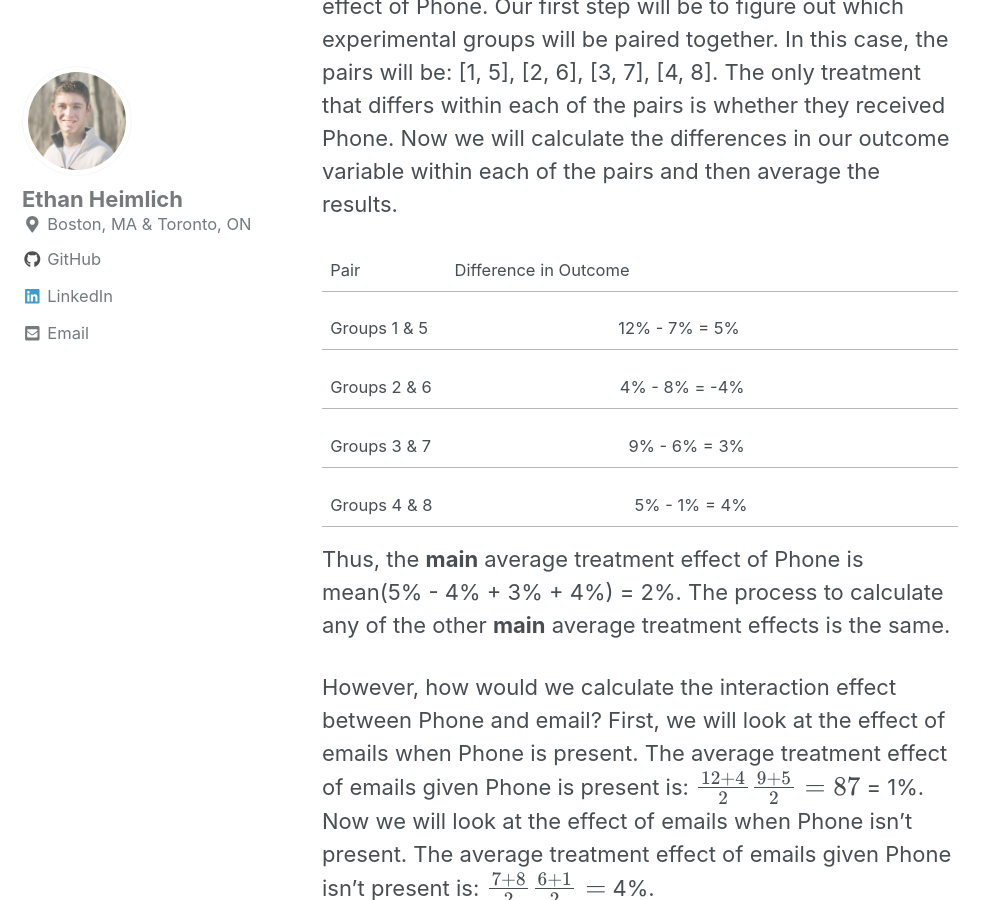
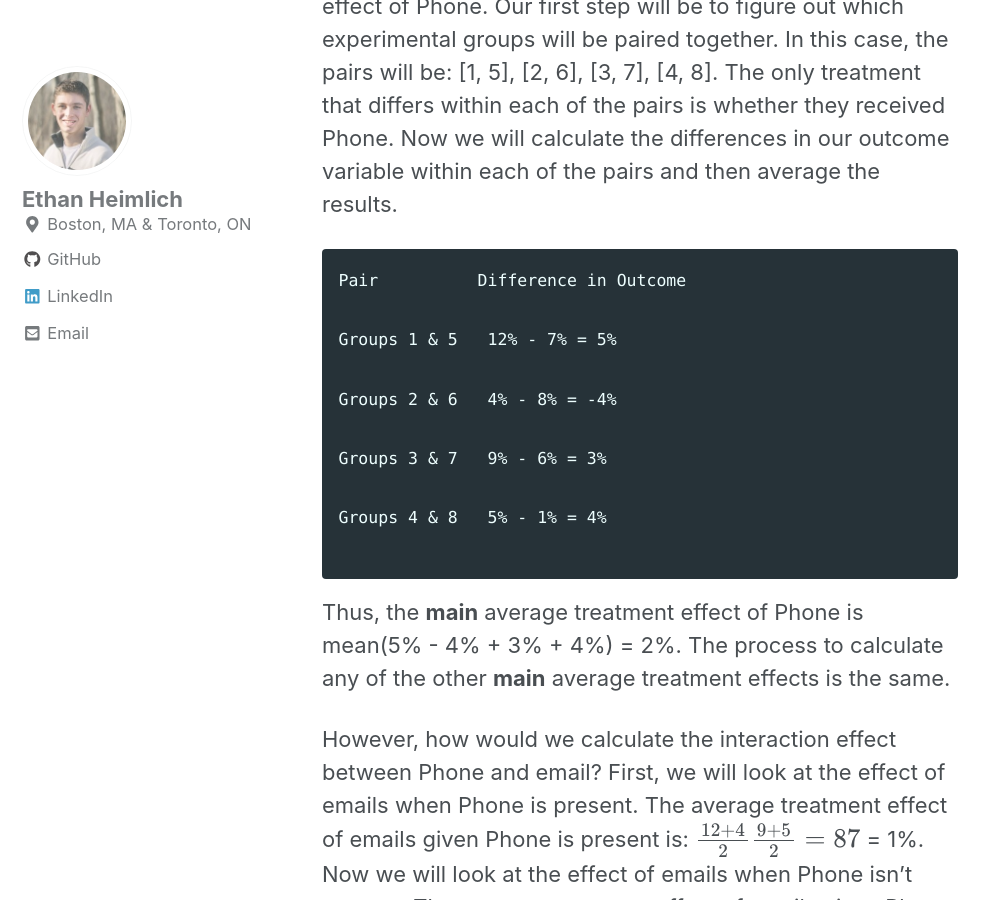
Before and after one commit to eheimlich/eheimlich.github.io, a Jekyll site: the page built from _posts/2019-08-03-factorial_design.md, in a window 1280 px wide and 900 px high, scrolled down 11391 px. Shown: the whole window, without its empty margins (0-998 px from the left). Built offline with Jekyll 4.4.1, drawn with Linux system fonts in a browser that asks for light colours; cached includes are drawn as plain includes; nearby versions of some CDN libraries; formulas are drawn with MathJax 3.

````diff
--- a/_posts/2019-08-03-factorial_design.md
+++ b/_posts/2019-08-03-factorial_design.md
@@ -308,18 +308,18 @@ From this table, how would we calculate the **main** effects of Phone, Email and
 Lets look at how to calculate the main average **treatment** effect of Phone. Our first step will be to figure out which experimental groups will be paired together. In this case, the pairs will be: [1, 5], [2, 6], [3, 7], [4, 8]. The only treatment that differs within each of the pairs is whether they received Phone.  Now we will calculate the differences in our outcome variable within each of the pairs and then average the results.
 
 
+```
+Pair          Difference in Outcome
 
-Pair          | Difference in Outcome
+Groups 1 & 5   12% - 7% = 5%
 
-Groups 1 & 5  | 12% - 7% = 5%
+Groups 2 & 6   4% - 8% = -4%
 
-Groups 2 & 6  | 4% - 8% = -4%
+Groups 3 & 7   9% - 6% = 3%
 
-Groups 3 & 7  | 9% - 6% = 3%
+Groups 4 & 8   5% - 1% = 4%
 
-Groups 4 & 8  | 5% - 1% = 4%
-
-
+```
 
 
 
````
